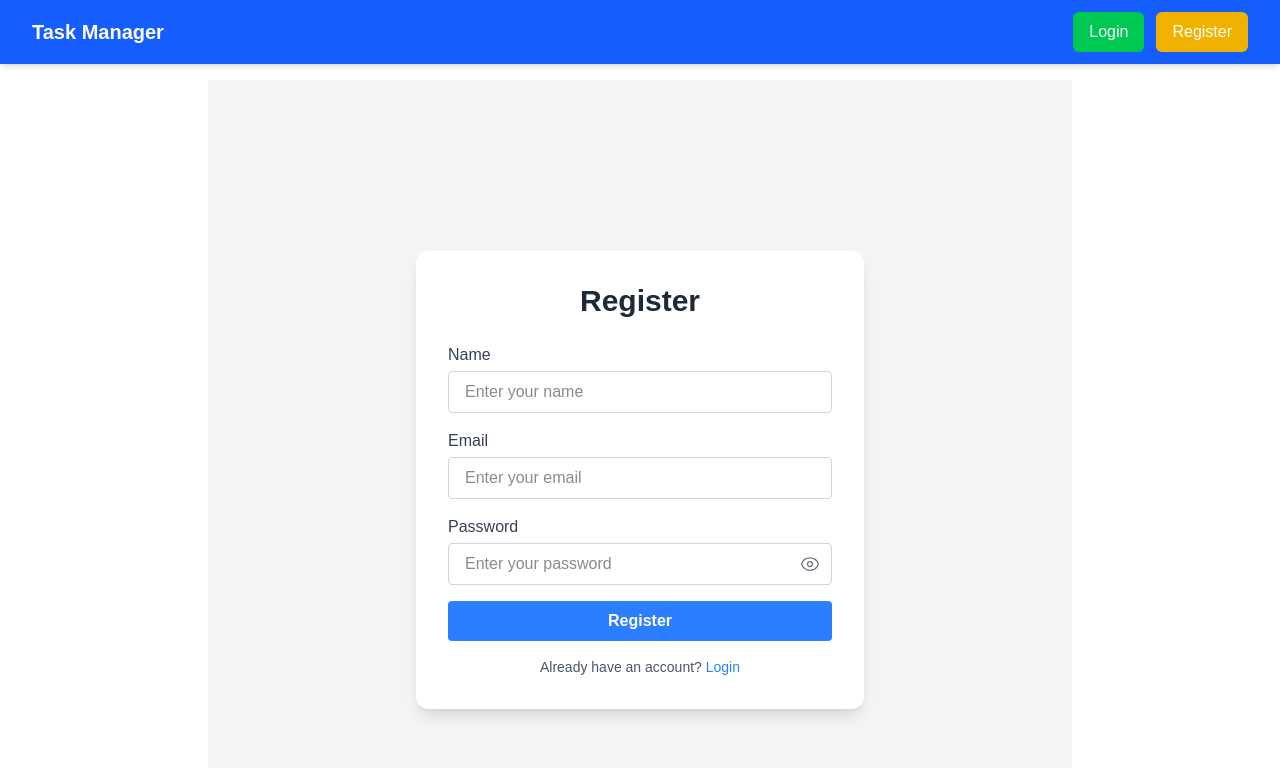
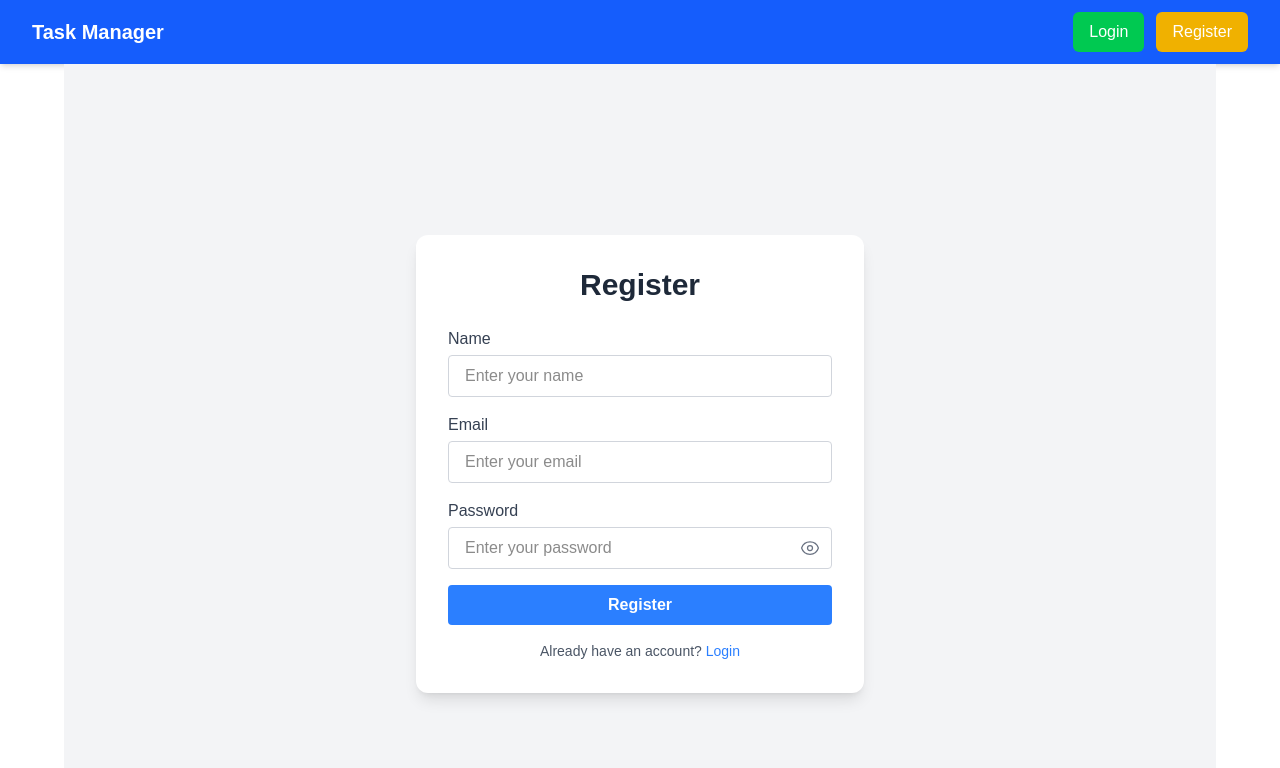
Before and after one commit to sharmaHarshit2000/task-manager, a Next.js app in the folder frontend/: page /register in a window 1280 px wide. Shown: the top 768 px of the page. Built offline with nearby package versions, Linux system fonts and the light colour scheme; no server answers.

Commit message:
fix whitespace

```diff
--- a/frontend/app/layout.tsx
+++ b/frontend/app/layout.tsx
@@ -3,17 +3,24 @@
 import { ReactNode } from "react";
 import Navbar from "../components/Navbar";
 import { TaskProvider } from "../context/TaskContext";
-import { AuthProvider } from "../context/AuthContext"; // add this
-import './globals.css';
+import { AuthProvider } from "../context/AuthContext";
+import "./globals.css";
+import Head from "next/head";
 
 export default function RootLayout({ children }: { children: ReactNode }) {
   return (
     <html lang="en">
-      <body className="bg-gray-50 text-gray-900 min-h-screen">
+      <Head>
+        <title>Task Manager</title>
+        <link rel="icon" href="/favicon.ico" />
+      </Head>
+      <body className="bg-white text-gray-900 min-h-screen">
         <AuthProvider>
           <TaskProvider>
             <Navbar />
-            <main className="p-4 max-w-4xl mx-auto">{children}</main>
+            <main className="px-2 sm:px-4 lg:px-8 xl:px-16 2xl:px-24 mx-auto">
+              {children}
+            </main>
           </TaskProvider>
         </AuthProvider>
       </body>
```
